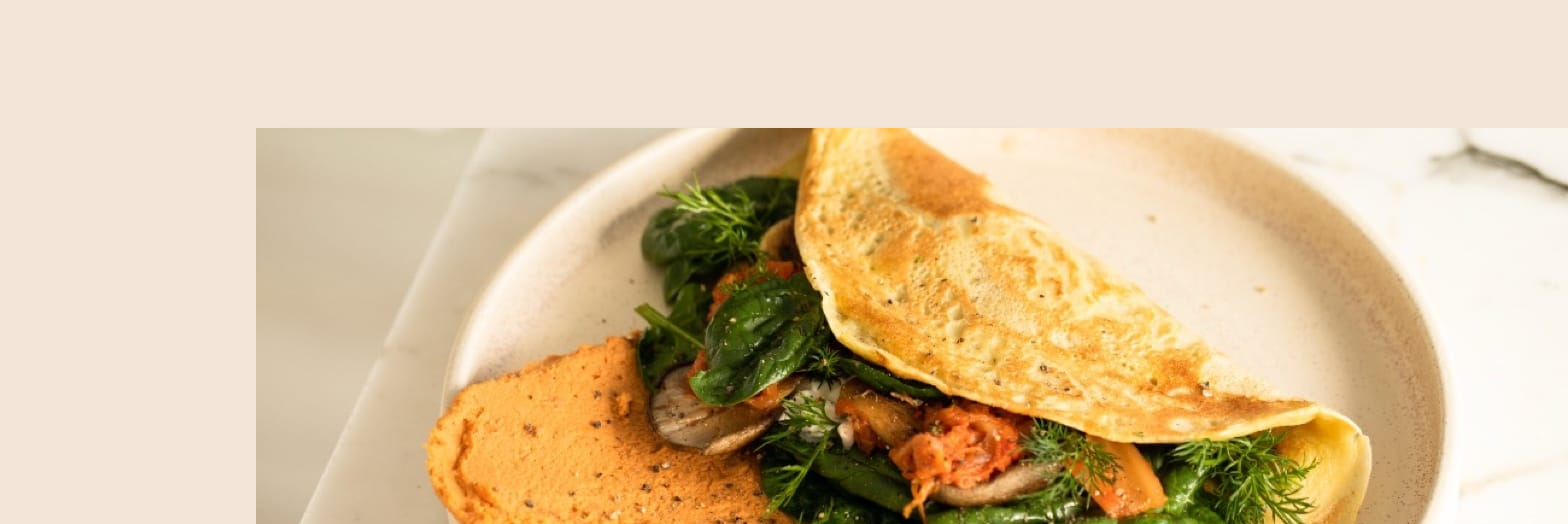
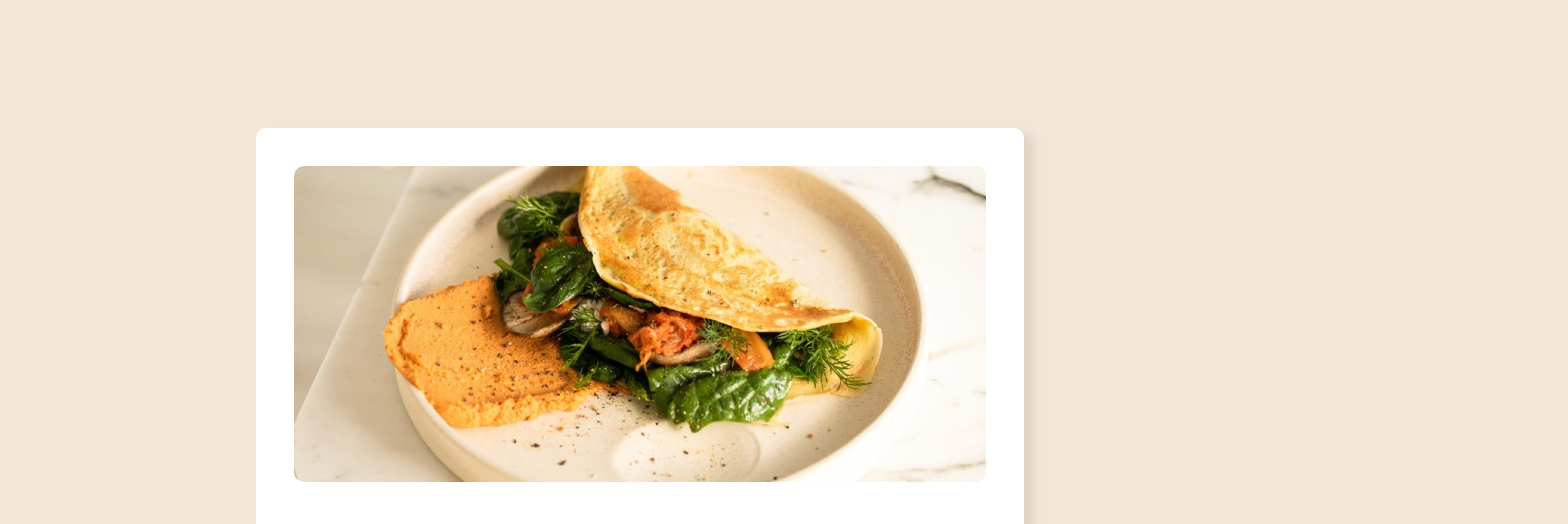
Before and after one commit to AndreMarucci97/Omelette-Recipe, a plain HTML site: page index.html in a window 1280 px wide. Shown: the top 524 px of the page, 1568 px wide, since content can reach past the window. Drawn offline with Linux system fonts and the light colour scheme; the site is published under a folder, as on GitHub Pages, so addresses that start at the root find nothing.

Commit message:
Add files via upload

```diff
--- a/css/styles.css
+++ b/css/styles.css
@@ -3,11 +3,11 @@
 @import url('https://fonts.googleapis.com/css2?family=Outfit:wght@100..900&family=Young+Serif&display=swap');
 
 /* folhas de estilos */
-@import url(/styles/header.css);
-@import url(/styles/main-card.css);
-@import url(/styles/main-ingredients.css);
-@import url(/styles/main-instrucoes.css);
-@import url(/styles/main-nutricao.css);
+@import url(../styles/header.css);
+@import url(../styles/main-card.css);
+@import url(../styles/main-ingredients.css);
+@import url(../styles/main-instrucoes.css);
+@import url(../styles/main-nutricao.css);
 
 :root {
     --fonte-titulo: "Young Serif", serif;
```
